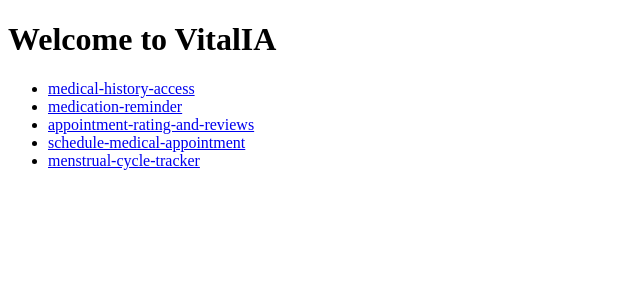
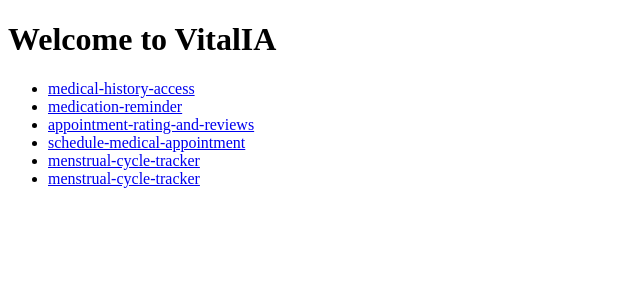
Before and after one commit to vcastrop/vitalIA, a Python web app: template vitalIA-app/src/main/resources/templates/index.html in a window 1280 px wide. Shown: the top 300 px of the page, without its empty margins (0-640 px from the left). Run offline with Jinja, Linux system fonts and the light colour scheme; the template is opened without the code that fills it, so the values that code supplies are empty.

Commit message:
added formula-and-medications-management to the index.html

```diff
--- a/vitalIA-app/src/main/resources/templates/index.html
+++ b/vitalIA-app/src/main/resources/templates/index.html
@@ -14,6 +14,7 @@
         <li><a href="/appointment-rating-and-reviews">appointment-rating-and-reviews</a></li>
         <li><a href="/schedule-medical-appointment">schedule-medical-appointment</a></li>
         <li><a href="/menstrual-cycle-tracker">menstrual-cycle-tracker</a></li>
+        <li><a href="/Formula-and-Medications-Management">menstrual-cycle-tracker</a></li>
         <!-- Add more links as needed -->
     </ul>
 </nav>
```
